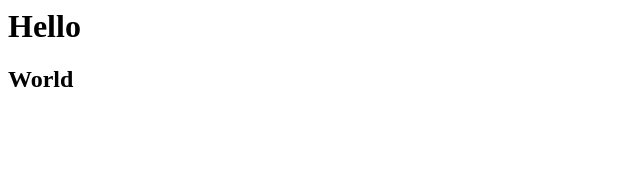
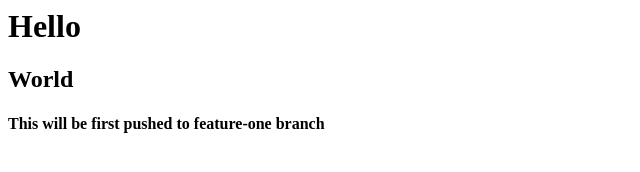
Before and after one commit to gpargaonkar/SshRemoteRepo, a plain HTML site: page index.html in a window 1280 px wide. Shown: the whole page, without its empty margins (0-640 px from the left). Drawn offline with Linux system fonts and the light colour scheme.

Commit message:
pushing to feature-one

```diff
--- a/index.html
+++ b/index.html
@@ -1,4 +1,5 @@
 <html>
   <h1>Hello</h1>
   <h2>World</h2>
+  <h4>This will be first pushed to feature-one branch</h4>
 </html>
```
